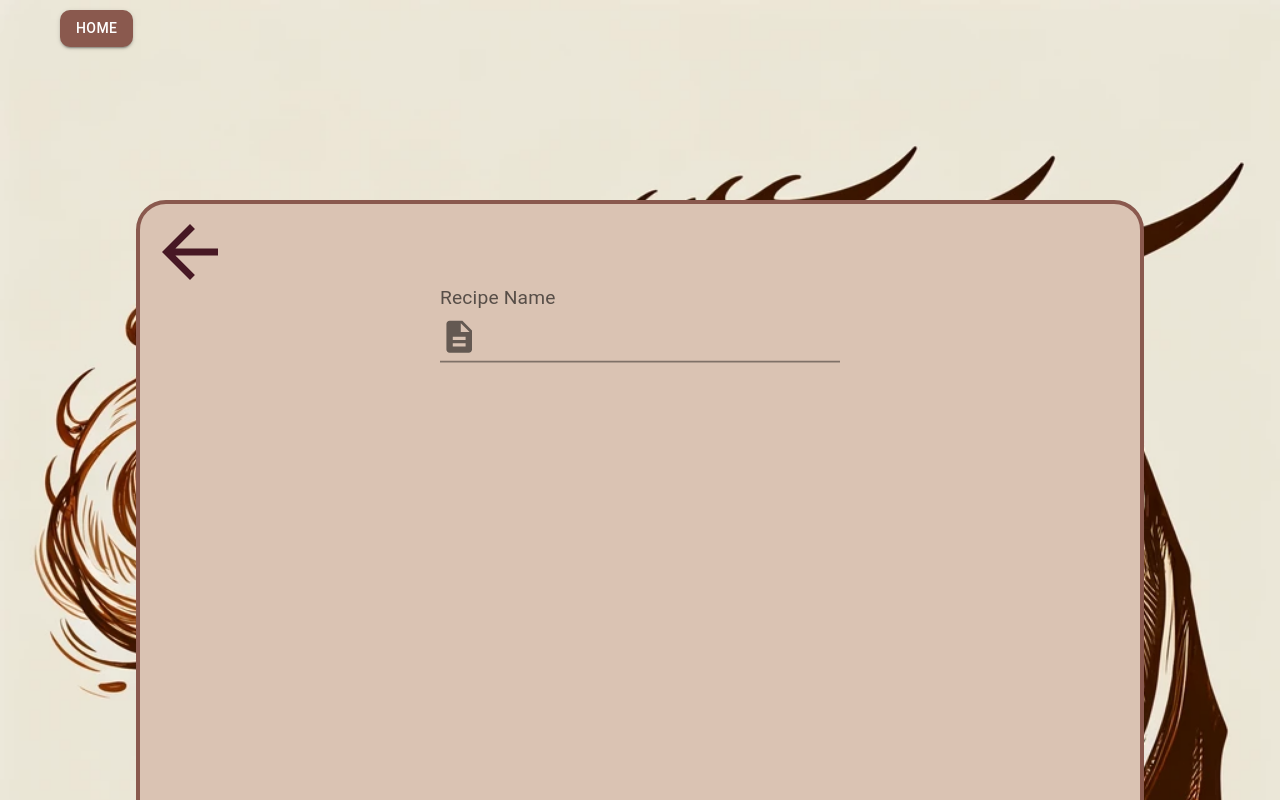
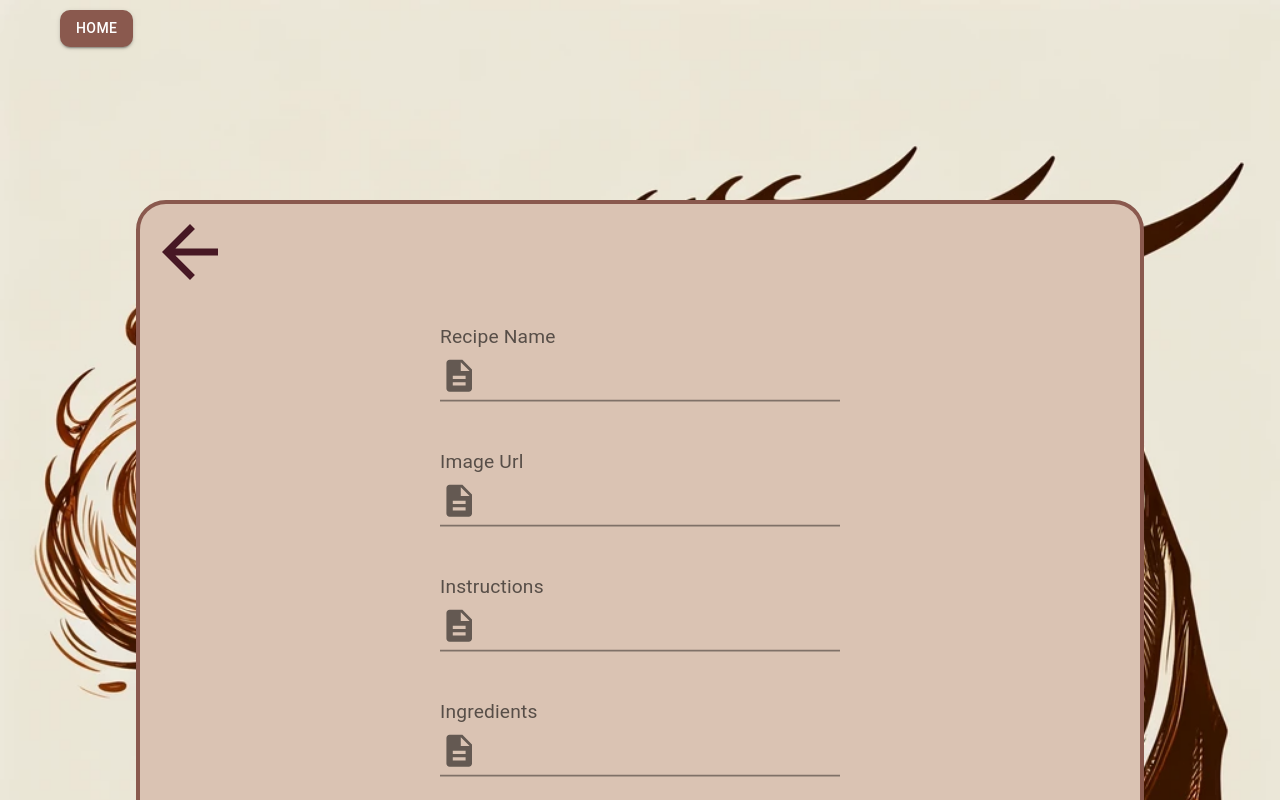
Before and after one commit to LeonFen03/Recipe-App, a React (Create React App) app: page /add in a window 1280 px wide. Shown: the top 800 px of the page. Built offline with nearby package versions, Linux system fonts and the light colour scheme.

Commit message:
handle recipe prop fucntion added

```diff
--- a/src/components/AddRecipes/AddRecipe.css
+++ b/src/components/AddRecipes/AddRecipe.css
@@ -2,6 +2,7 @@
     display:flex;
     width:100%;
     flex-direction: column;
-    justify-content:center;
+    justify-content:space-around;
     align-items:center;
+    height:500px;
 }
--- a/src/components/AddRecipes/AddRecipesPage.js
+++ b/src/components/AddRecipes/AddRecipesPage.js
@@ -11,6 +11,18 @@ function AddRecipesPage () {
     const navigate = useNavigate();
     const [recipe,setRecipe] = useState({})
     const settings_properties = {fontSize:'1.5em',color:'#471824',transform:'scale(1.6)',width:'250px'};
+
+    function handleRecipeProperties(event) {
+        const {target } = event;
+        setRecipe((prev) =>
+        {
+        return {
+                ...prev,
+                [target.name]: target.value
+            }
+
+        })
+    }
 
     function goBack () {
         navigate(-1);
@@ -44,6 +56,42 @@ function AddRecipesPage () {
         </InputAdornment>),}}
          variant="standard" />
 
+        <TextField
+        id="input-with-icon-textfield"
+        label="Image Url"
+        sx={settings_properties}
+        defaultValue={recipe.name}
+        InputProps={{
+        startAdornment: (
+       <InputAdornment position="start">
+        <DescriptionIcon />
+        </InputAdornment>),}}
+         variant="standard" />
+
+        <TextField
+        id="input-with-icon-textfield"
+        label="Instructions"
+        sx={settings_properties}
+        defaultValue={recipe.name}
+        InputProps={{
+        startAdornment: (
+       <InputAdornment position="start">
+        <DescriptionIcon />
+        </InputAdornment>),}}
+         variant="standard" />
+
+        <TextField
+        id="input-with-icon-textfield"
+        label="Ingredients"
+        sx={settings_properties}
+        defaultValue={recipe.name}
+        InputProps={{
+        startAdornment: (
+       <InputAdornment position="start">
+        <DescriptionIcon />
+        </InputAdornment>),}}
+         variant="standard" />
+
 
     </div></div></div></motion.div>)
 
```
